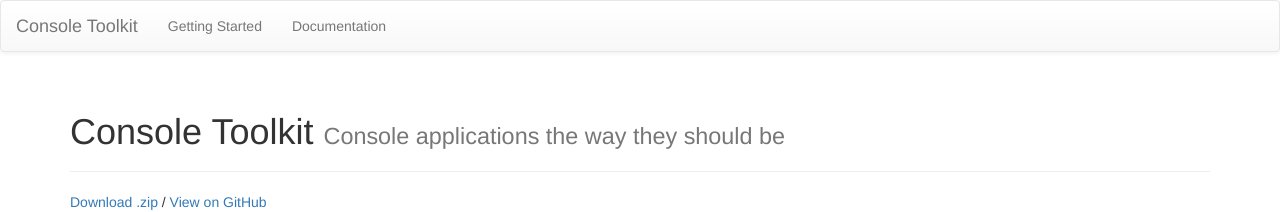
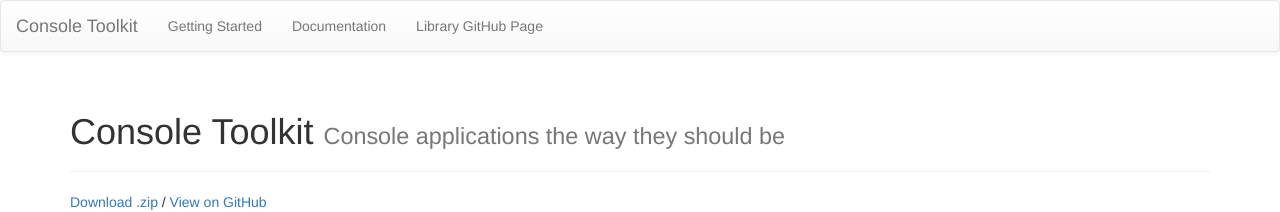
Before and after one commit to jamie-davis/ConsoleTools, a Jekyll site: the page built from index.md, in a window 1280 px wide. Shown: the top 212 px of the page. Built offline with Jekyll 4.4.1, drawn with Linux system fonts in a browser that asks for light colours; nearby versions of some CDN libraries; library files that are not in the unit come from our copies.

Commit message:
Added GitHub link to navigation.

```diff
--- a/_config.yml
+++ b/_config.yml
@@ -122,3 +122,6 @@ JB :
   # and include your custom code. Your custom file must be defined at:
   #   ./_includes/custom/[HELPER]
   # where [HELPER] is the name of the helper you are overriding.
+
+#Additional modification config
+GITHUB_PATH : https://github.com/jamie-davis/ConsoleTools
--- a/_includes/JB/setup
+++ b/_includes/JB/setup
@@ -13,6 +13,8 @@
       {% assign HOME_PATH = "/" %}
     {% endif %}
 
+    {% assign GITHUB_PATH = site.GITHUB_PATH %}
+
     {% if site.JB.ASSET_PATH %}
       {% assign ASSET_PATH = site.JB.ASSET_PATH %}
     {% else %}
--- a/_includes/themes/bootstrap-3/default.html
+++ b/_includes/themes/bootstrap-3/default.html
@@ -62,6 +62,9 @@
             {% assign pages_list = site.pages %}
             {% assign group = 'navigation' %}
             {% include JB/pages_list %}
+              <li>
+                  <a href="{{ GITHUB_PATH }}">Library GitHub Page</a>
+              </li>
           </ul>
         </div><!-- /.navbar-collapse -->
       </nav>
```
